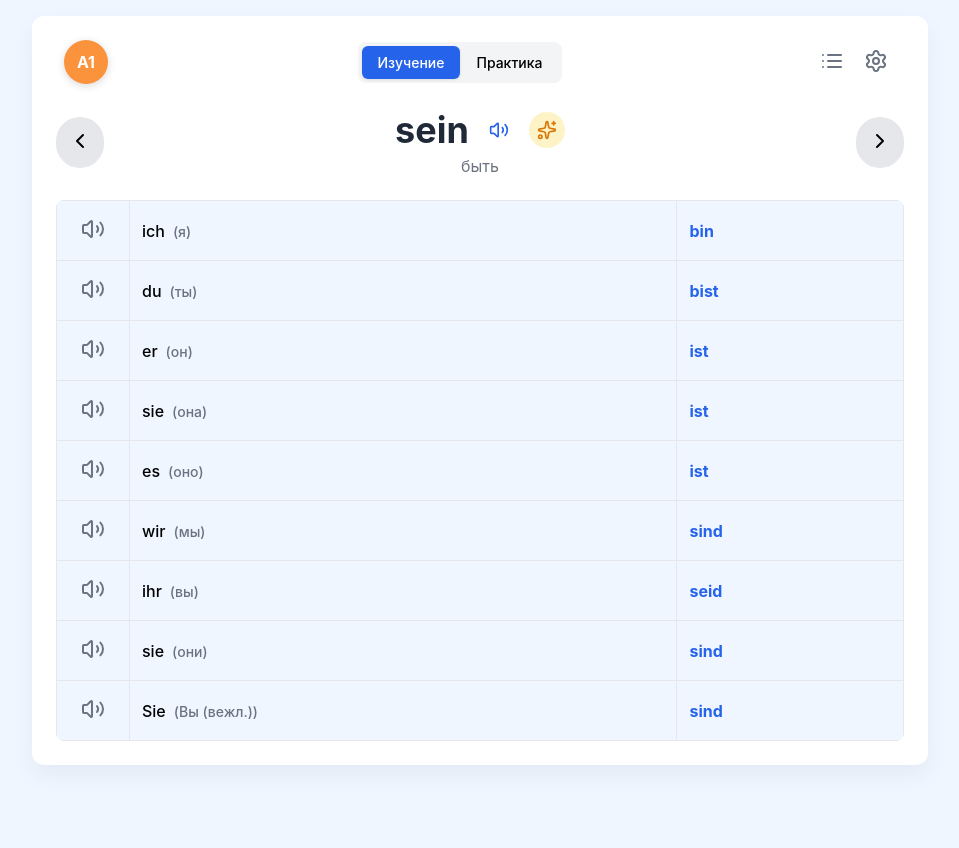
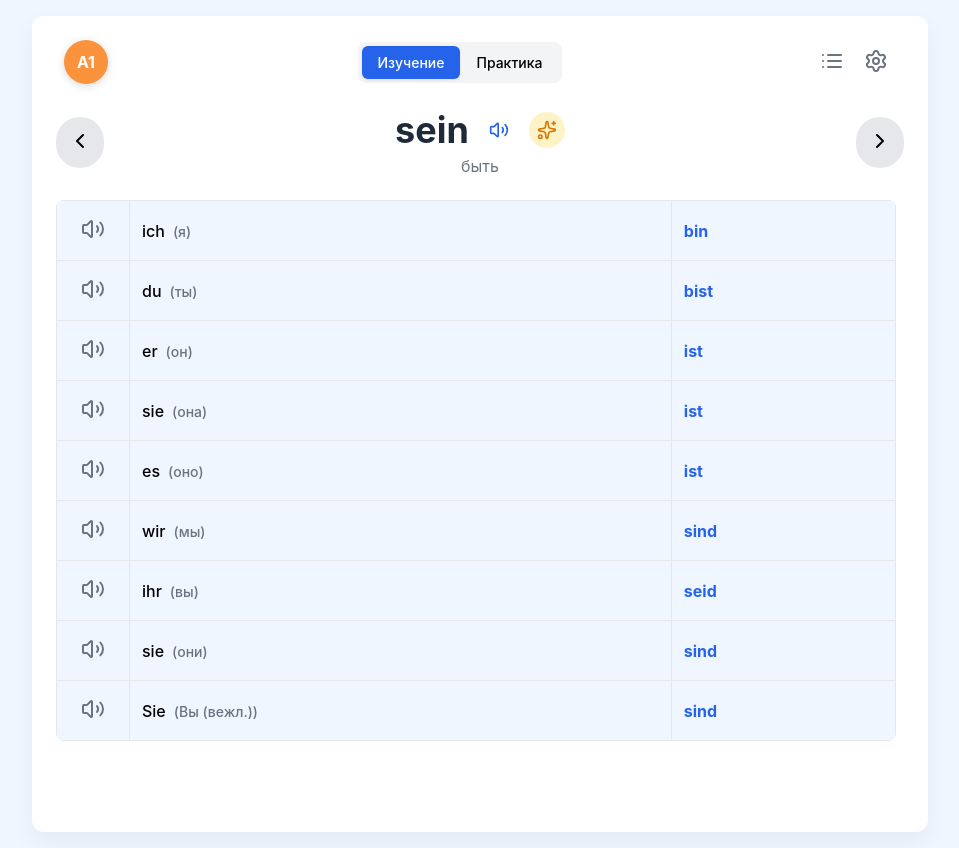
Before and after one commit to aslanzubairaev2/German-Verbs-Trainer, a React (Create React App) app: page / in a window 1280 px wide. Both pictures are taken after a click on the button "Начать". Shown: the whole page, without its empty margins (160-1119 px from the left). Built offline with nearby package versions, Linux system fonts and the light colour scheme.

Commit message:
fix: Implement adaptive header and full verb list logic

```diff
--- a/src/App.js
+++ b/src/App.js
@@ -392,8 +392,10 @@ const GermanVerbsApp = () => {
             <GeminiInfoModal show={showGeminiModal} onClose={() => setShowGeminiModal(false)} verb={currentVerb} onFetch={fetchGeminiInfo} speak={speak} isSpeaking={isSpeaking} />
             <VerbListModal show={showVerbList} onClose={() => setShowVerbList(false)} onSelectVerb={selectVerb} verbs={allVerbs} masteredVerbs={appState.masteredVerbs} />
             <SettingsModal show={showSettings} onClose={() => setShowSettings(false)} autoPlay={autoPlay} setAutoPlay={setAutoPlay} onResetProgress={resetAllProgress} />
+
             <div className="app-container">
                 <div className="main-card">
+                    <div className="main-card-header">
                         <header className="app-header">
                             <div className={`level-badge level-${currentLevel.toLowerCase()}`}>{currentLevel}</div>
                             <div className="mode-toggle">
@@ -420,7 +422,9 @@ const GermanVerbsApp = () => {
                             </div>
                             <button onClick={() => changeVerb(1)} className="nav-btn"><ChevronRight /></button>
                         </div>
+                    </div>
 
+                    <div className="main-card-body">
                         {practiceMode ? (
                             <div className="practice-box">
                                 <div className="practice-prompt"><p>Как спрягается <strong>{currentVerb.infinitive}</strong> с местоимением <strong>{pronouns[currentPronoun].german}</strong>?</p></div>
@@ -459,6 +463,7 @@ const GermanVerbsApp = () => {
                         )}
                     </div>
                 </div>
+            </div>
         </>
     );
 };
--- a/src/index.css
+++ b/src/index.css
@@ -50,13 +50,32 @@ button:disabled { cursor: not-allowed; opacity: 0.5; }
 /* --- Main App Layout --- */
 .app-container { max-width: 896px; margin: 0 auto; min-height: 100vh; }
 .main-card {
-  background-color: var(--white); box-shadow: 0 10px 25px rgba(0, 0, 0, 0.05);
+  background-color: var(--white);
+  box-shadow: 0 10px 25px rgba(0, 0, 0, 0.05);
   padding: 1rem;
+  display: flex; /* Enable flexbox for layout */
+  flex-direction: column; /* Stack children vertically */
+  height: 100vh; /* Full viewport height on mobile */
 }
 @media (min-width: 640px) {
   .app-container { padding: 1rem; }
-  .main-card { border-radius: 0.75rem; padding: 1.5rem; }
+  .main-card {
+      border-radius: 0.75rem;
+      padding: 1.5rem;
+      height: calc(100vh - 2rem); /* Adjust height for desktop padding */
+  }
 }
+
+.main-card-header {
+  flex-shrink: 0; /* Prevent this part from shrinking */
+}
+
+.main-card-body {
+  flex-grow: 1; /* Allow this part to take up remaining space */
+  overflow-y: auto; /* Enable vertical scrolling ONLY for this part */
+  padding-right: 0.5rem; /* Add some space for scrollbar */
+}
+
 
 /* --- New Header --- */
 .app-header {
@@ -73,7 +92,7 @@ button:disabled { cursor: not-allowed; opacity: 0.5; }
   display: flex; align-items: center; justify-content: center;
   font-weight: 700; color: var(--white); font-size: 1rem;
   box-shadow: 0 2px 8px rgba(0,0,0,0.15);
-  flex-shrink: 0; /* Prevent shrinking */
+  flex-shrink: 0;
 }
 .level-badge.level-a1 { background-color: var(--orange-400); }
 .level-badge.level-a2 { background-color: var(--amber-400); }
@@ -81,7 +100,7 @@ button:disabled { cursor: not-allowed; opacity: 0.5; }
 .level-badge.level-b2 { background-color: var(--cyan-400); }
 
 .mode-toggle {
-  flex-grow: 1; /* Allow it to take space */
+  flex-grow: 1;
   display: flex;
   justify-content: center;
 }
@@ -95,14 +114,13 @@ button:disabled { cursor: not-allowed; opacity: 0.5; }
 .header-icon-btn { padding: 0.5rem; color: var(--gray-500); }
 .header-icon-btn:hover { color: var(--gray-800); }
 
-/* Responsive Header for small screens */
 @media (max-width: 480px) {
   .app-header {
       justify-content: space-between;
   }
   .mode-toggle {
-      order: 3; /* Move to the bottom */
-      width: 100%; /* Take full width */
+      order: 3;
+      width: 100%;
       margin-top: 0.5rem;
   }
 }
```
Lines whose indentation alone changed are shown as unchanged.
